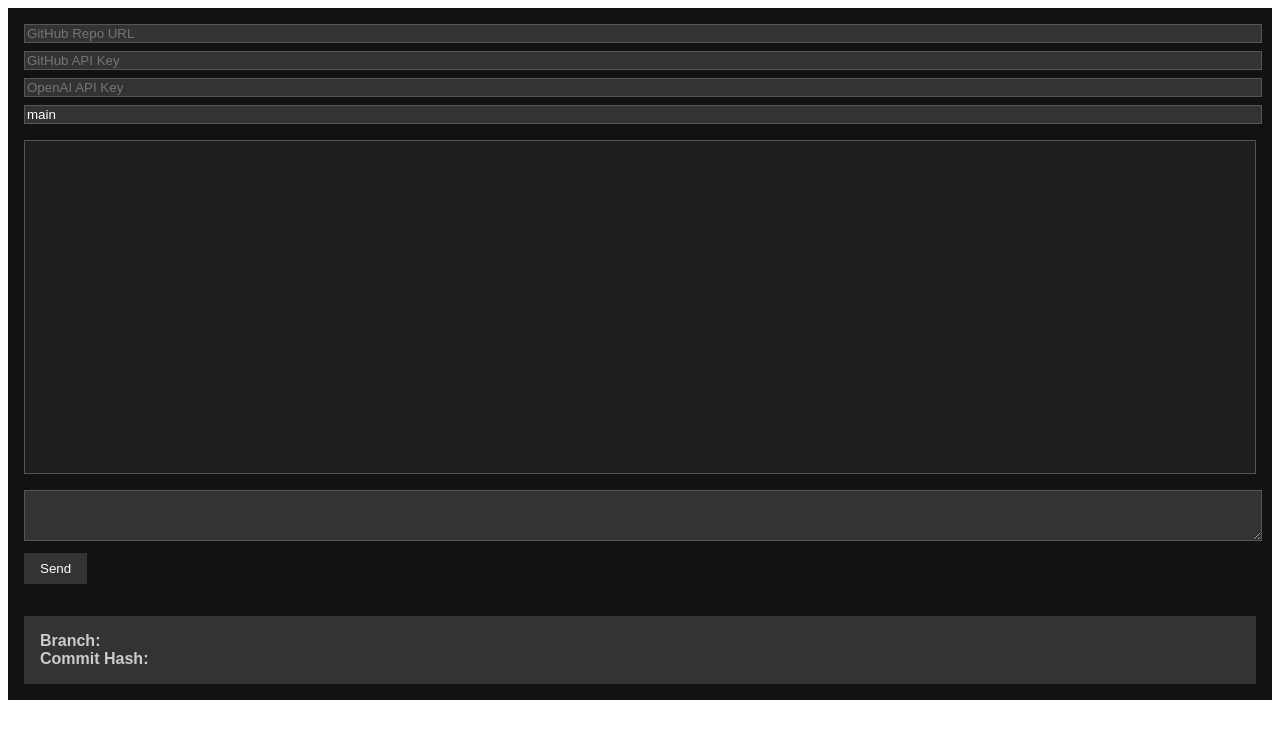
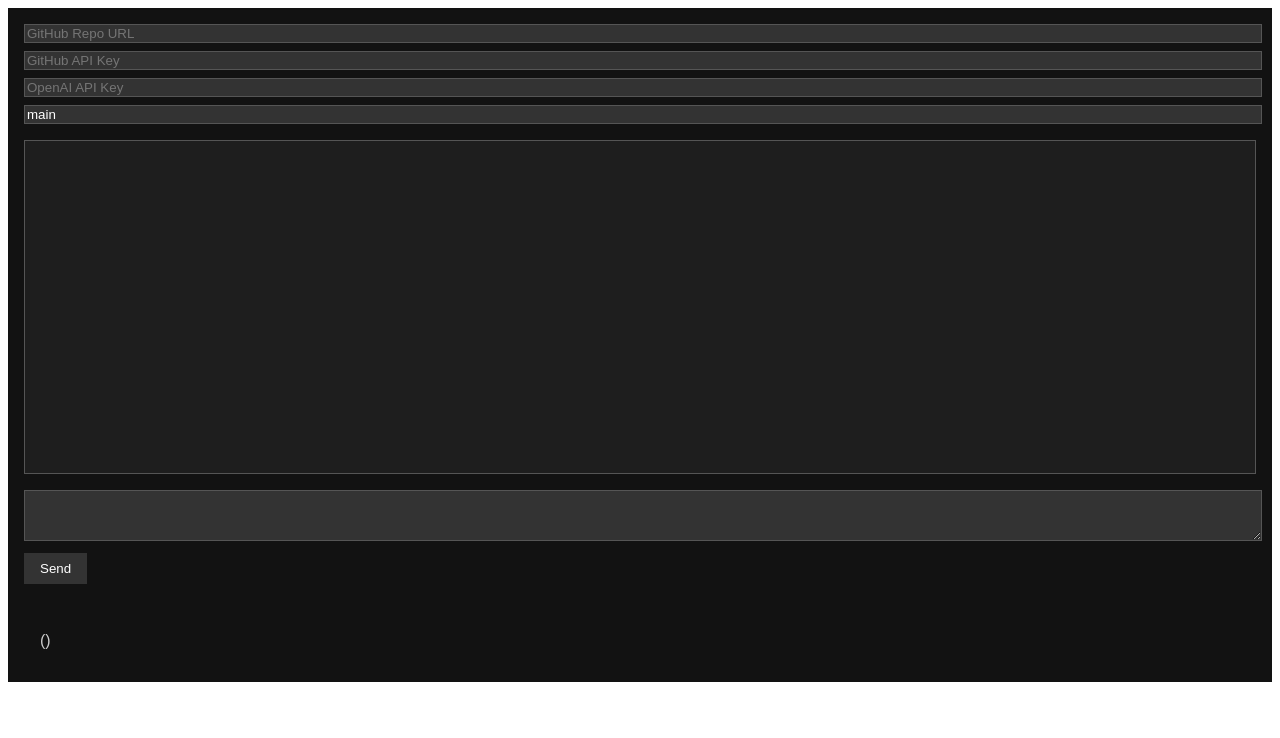
Before and after one commit to azndervish/github-vibe-coder, a Next.js app: page / in a window 1280 px wide. Shown: the top 738 px of the page. Built offline with nearby package versions, Linux system fonts and the light colour scheme.

Commit message:
Simplified commit info display in index.js to 'branch (hash)' format.

```diff
--- a/pages/index.js
+++ b/pages/index.js
@@ -301,9 +301,8 @@ export default function Home() {
         </div>
       )}
 
-      <div style={{ marginTop: '2rem', padding: '1rem', backgroundColor: '#333333', color: '#cccccc' }}>
-        <div><strong>Branch:</strong> {branchEnv}</div>
-        <div><strong>Commit Hash:</strong> {commitHashEnv}</div>
+      <div style={{ marginTop: '2rem', padding: '1rem', color: '#cccccc' }}>
+        {branchEnv} ({commitHashEnv?.substring(0, 6)})
       </div>
     </div>
   );
```
